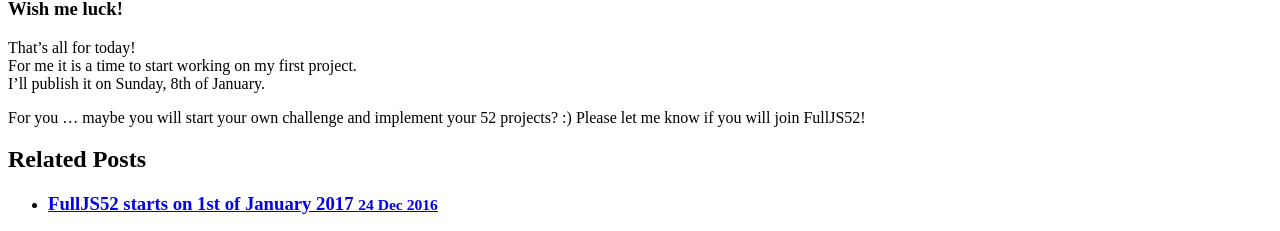
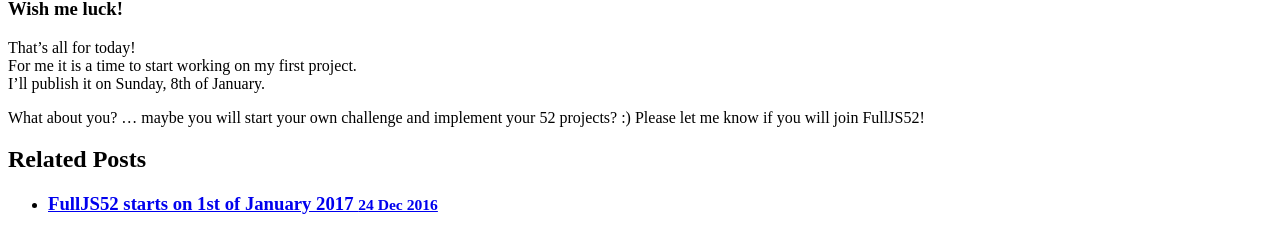
Before and after one commit to FullJS52/fulljs52.github.io, a Jekyll site: the page built from _posts/2017-01-01-welcome-to-fulljs52-challenge.md, in a window 1280 px wide. Shown: the part 1334-1565 px from the top of the page. Built offline with Jekyll 4.4.1, drawn with Linux system fonts in a browser that asks for light colours; comment, search, counter and statistics services are not loaded.

Commit message:
small fixes

```diff
--- a/_posts/2017-01-01-welcome-to-fulljs52-challenge.md
+++ b/_posts/2017-01-01-welcome-to-fulljs52-challenge.md
@@ -55,5 +55,5 @@
 For me it is a time to start working on my first project.<br/>
 I'll publish it on Sunday, 8th of January.
 
-For you ... maybe you will start your own challenge and implement your 52 projects? :)
+What about you? ... maybe you will start your own challenge and implement your 52 projects? :)
 Please let me know if you will join FullJS52!
```
Also changed, not shown: _posts/2016-12-24-teaser.md (+4 -4 lines).
